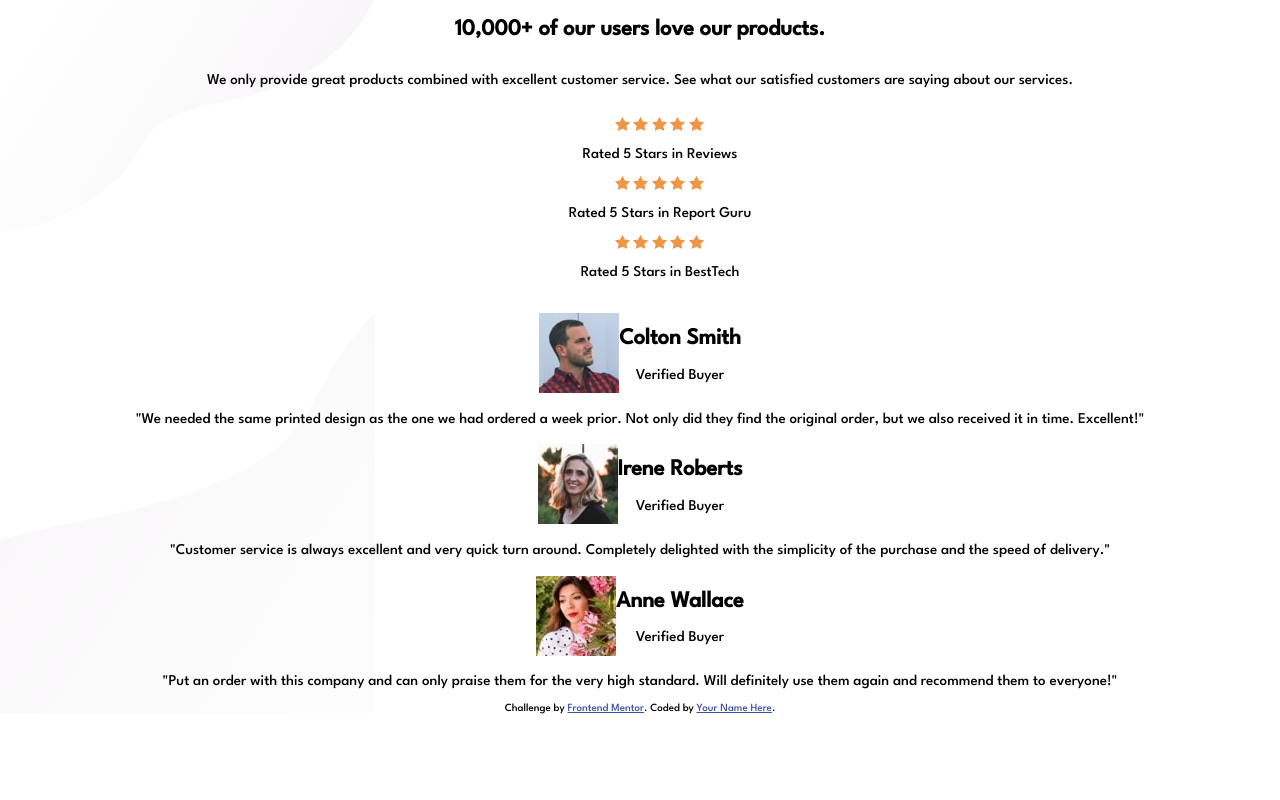
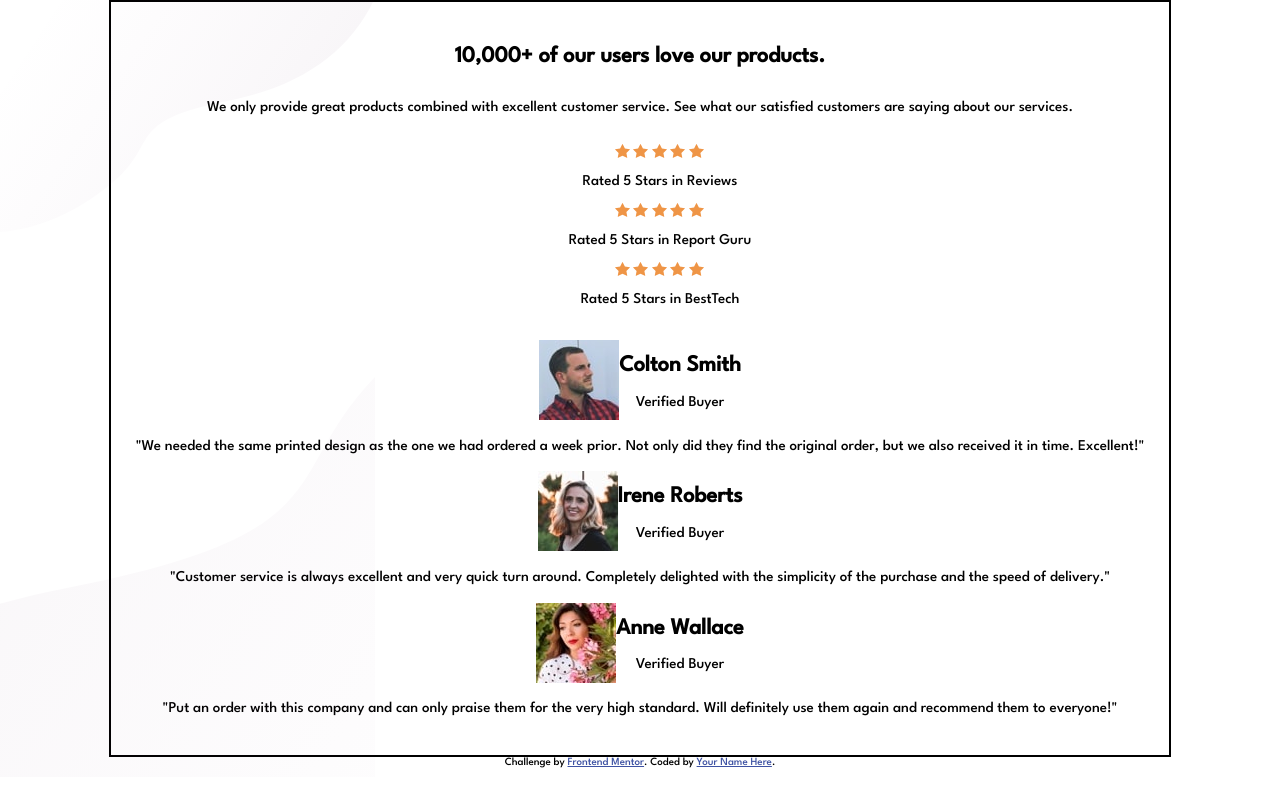
Before and after one commit to Ahmed-Seleem01/social-proof-section-master, a plain HTML site: page index.html in a window 1280 px wide. Drawn offline with Linux system fonts and the light colour scheme.

Commit message:
Add general spacing

```diff
--- a/styles/sytle.css
+++ b/styles/sytle.css
@@ -13,7 +13,6 @@
 /* Declare general classes */
 .flex-container-col{
   display: flex;
-  justify-content: center;
   align-items: center;
   flex-direction: column;
 }
@@ -32,6 +31,7 @@ body{
 /* Style the container */
 .container{
   height: 100%;
+  padding-bottom: 10px;
 }
 /* Set the background pallettes */
 .container::before{
@@ -58,10 +58,11 @@ body{
   text-align: center;
 }
 /* Set the main style */
-.main{
+main.main-container{
+  border: 2px solid;
   display: grid;
   grid-template-columns: 1fr;
-  grid-template-rows: repeat(3, 1fr);
+  padding: 25px;
 }
 /* Set the rating images */
 .section-2 > ul > li::before{
```
